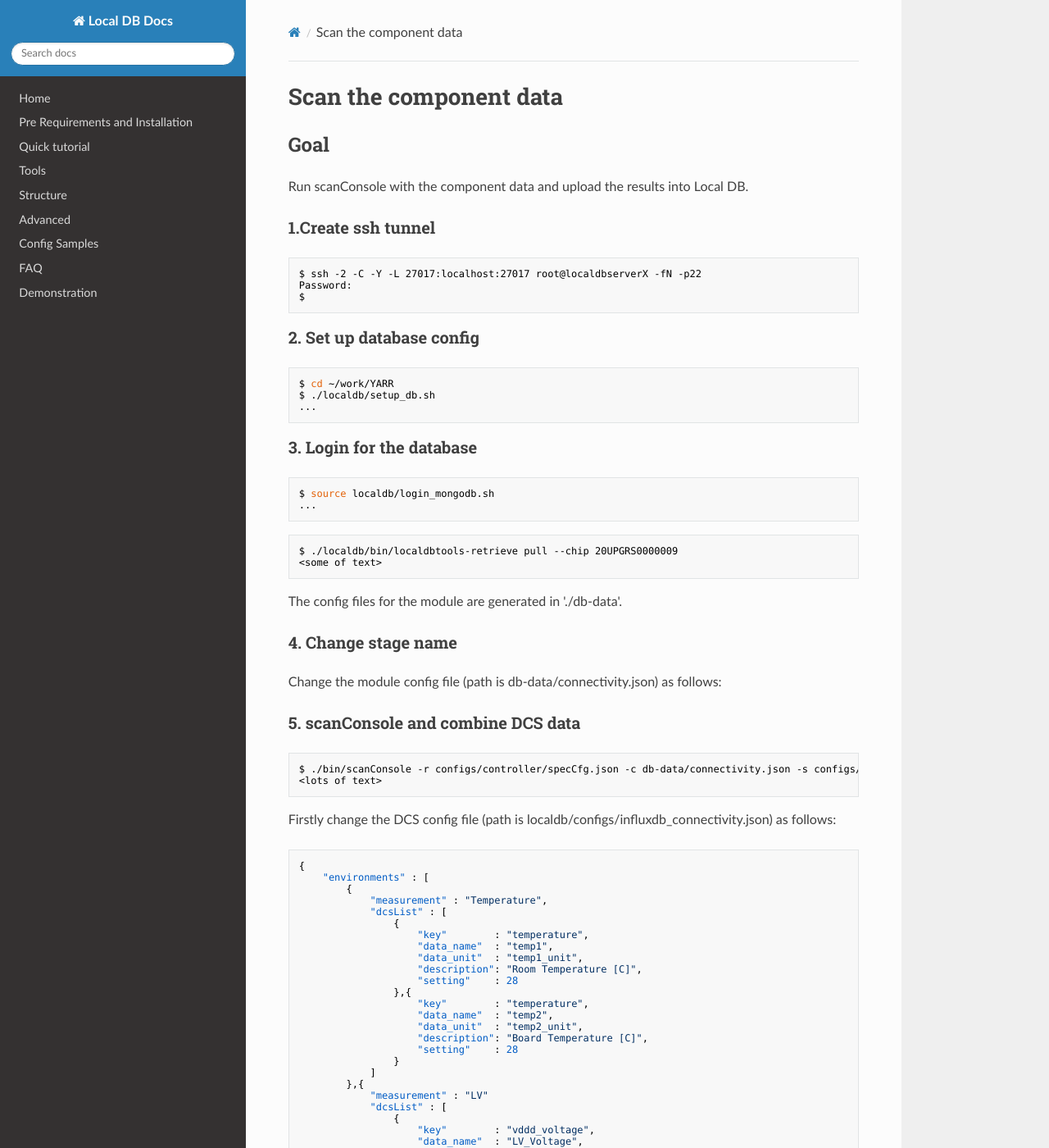
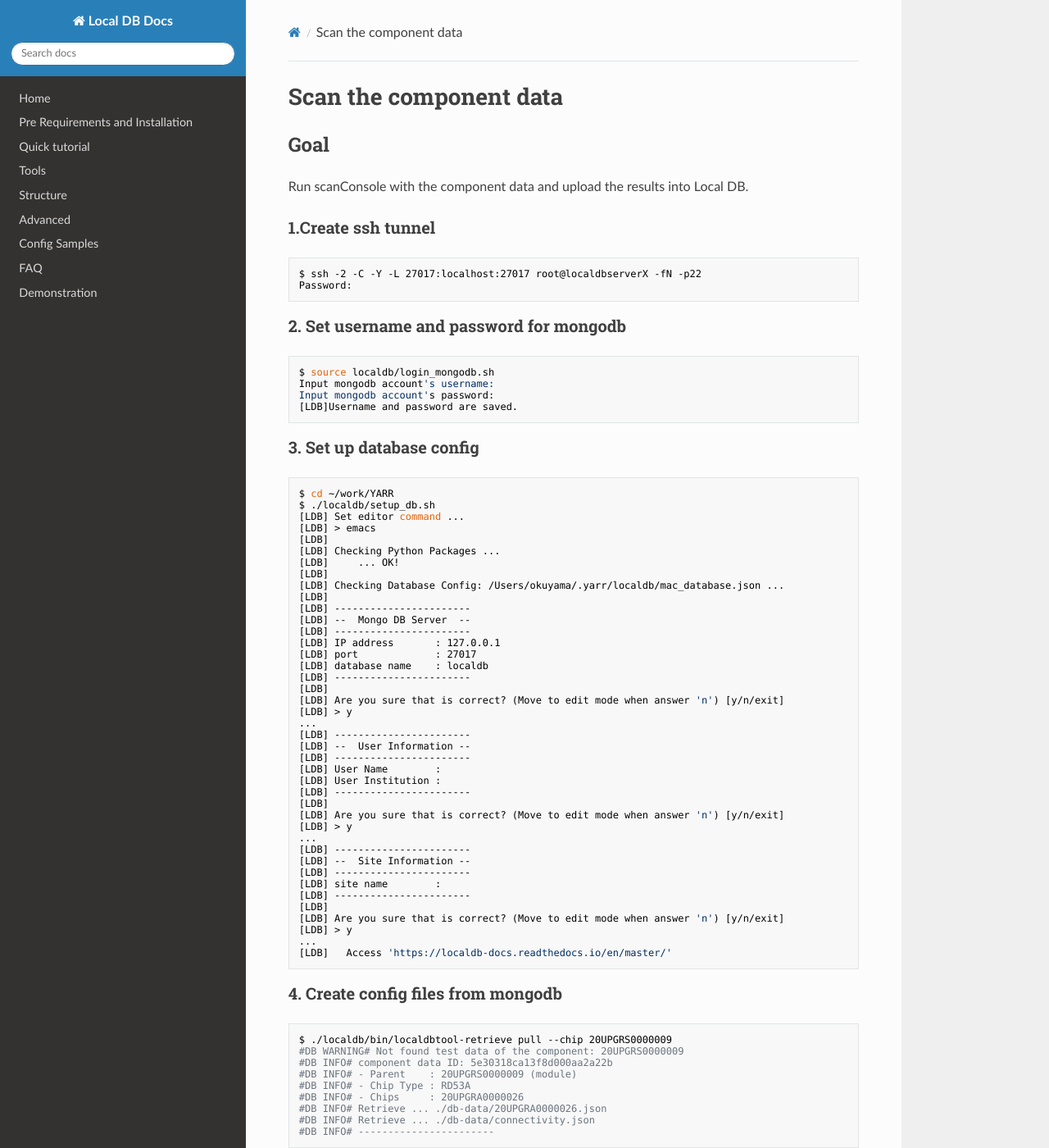
Before and after one commit to jlab-hep/localdb-docs, an MkDocs documentation site: the page built from docs/database_demonstration_scanconsole.md, in a window 1280 px wide and 1400 px high. Shown: the whole window at 82% size. Built offline with MkDocs 1.6.1, drawn with Linux system fonts in a browser that asks for light colours; nearby versions of some CDN libraries; old or Windows-style settings are respelled for this version of MkDocs; some of the changed text lies outside the part shown.

Commit message:
modified document of communication parts

````diff
--- a/docs/database_demonstration_scanconsole.md
+++ b/docs/database_demonstration_scanconsole.md
@@ -8,33 +8,98 @@ Run scanConsole with the component data and upload the results into Local DB.
 ```bash
 $ ssh -2 -C -Y -L 27017:localhost:27017 root@localdbserverX -fN -p22
 Password:
-$
+```
+
+### 2. Set username and password for mongodb
+```bash
+$ source localdb/login_mongodb.sh
+Input mongodb account's username:
+Input mongodb account's password:
+[LDB]Username and password are saved.
+```
+
+### 3. Set up database config
+```bash
+$ cd ~/work/YARR
+$ ./localdb/setup_db.sh
+[LDB] Set editor command ...
+[LDB] > emacs
+[LDB]
+[LDB] Checking Python Packages ...
+[LDB]     ... OK!
+[LDB]
+[LDB] Checking Database Config: /Users/okuyama/.yarr/localdb/mac_database.json ...
+[LDB]
+[LDB] -----------------------
+[LDB] --  Mongo DB Server  --
+[LDB] -----------------------
+[LDB] IP address       : 127.0.0.1
+[LDB] port             : 27017
+[LDB] database name    : localdb
+[LDB] -----------------------
+[LDB]
+[LDB] Are you sure that is correct? (Move to edit mode when answer 'n') [y/n/exit]
+[LDB] > y
+...
+[LDB] -----------------------
+[LDB] --  User Information --
+[LDB] -----------------------
+[LDB] User Name        :
+[LDB] User Institution :
+[LDB] -----------------------
+[LDB]
+[LDB] Are you sure that is correct? (Move to edit mode when answer 'n') [y/n/exit]
+[LDB] > y
+...
+[LDB] -----------------------
+[LDB] --  Site Information --
+[LDB] -----------------------
+[LDB] site name        :
+[LDB] -----------------------
+[LDB]
+[LDB] Are you sure that is correct? (Move to edit mode when answer 'n') [y/n/exit]
+[LDB] > y
+...
+[LDB]   Access 'https://localdb-docs.readthedocs.io/en/master/'
 ```
 
 
-### 2. Set up database config
+### 4. Create config files from mongodb
 ```bash
-$ cd ~/work/YARR
-$ ./localdb/setup_db.sh
-...
-```
-
-### 3. Login for the database
-```bash
-$ source localdb/login_mongodb.sh
-...
-```
-
-```bash
-$ ./localdb/bin/localdbtools-retrieve pull --chip 20UPGRS0000009
-<some of text>
+$ ./localdb/bin/localdbtool-retrieve pull --chip 20UPGRS0000009
+#DB WARNING# Not found test data of the component: 20UPGRS0000009
+#DB INFO# component data ID: 5e30318ca13f8d000aa2a22b
+#DB INFO# - Parent    : 20UPGRS0000009 (module)
+#DB INFO# - Chip Type : RD53A
+#DB INFO# - Chips     : 20UPGRA0000026
+#DB INFO# Retrieve ... ./db-data/20UPGRA0000026.json
+#DB INFO# Retrieve ... ./db-data/connectivity.json
+#DB INFO# -----------------------
 ```
 
 The config files for the module are generated in './db-data'.<br>
 
 ### 4. Change stage name
 
-Change the module config file (path is db-data/connectivity.json) as follows:
+Change the module config file (db-data/connectivity.json) as follows:
+
+```bash
+{
+    "stage": "WIREBONDING",
+    "chips": [
+        {
+            "config": "./db-data/20UPGRA0000026.json",
+            "tx": 0,
+            "rx": 0
+        }
+    ],
+    "module": {
+        "serialNumber": "20UPGRS0000009",
+        "componentType": "module"
+    },
+    "chipType": "RD53A"
+}
+```
 
 
 ### 5. scanConsole and combine DCS data
@@ -43,7 +108,7 @@ Change the module config file (path is db-data/connectivity.json) as follows:
 $ ./bin/scanConsole -r configs/controller/specCfg.json -c db-data/connectivity.json -s configs/scans/rd53a/std_digitalscan.json -W
 <lots of text>
 ```
-Firstly change the DCS config file (path is localdb/configs/influxdb_connectivity.json) as follows:
+Change the DCS config file (localdb/configs/influxdb_connectivity.json) as follows:
 
 ```json
 {
@@ -111,4 +176,4 @@ $ ./bin/scanConsole -r configs/controller/specCfg.json -c db-data/connectivity.j
 ```
 Check the test results [http://127.0.0.1:5000/localdb/scan](http://127.0.0.1:5000/localdb/scan).<br>
 
-Finish!
+Finish installation. Back to the previous page and go to next step.
````
Also changed, not shown: other parts of docs/database_demonstration_scanconsole.md (+1 -1 lines), docs/database_demonstration_check_viewer.md (+1 -17 lines), docs/database_demonstration_download_itkpd.md (+1 -2 lines), docs/database_demonstration_grafana.md (+1 -26 lines), docs/database_demonstration_run_dcs.md (+6 -3 lines), docs/database_demonstration_upload_itkpd.md (+2 -0 lines).
